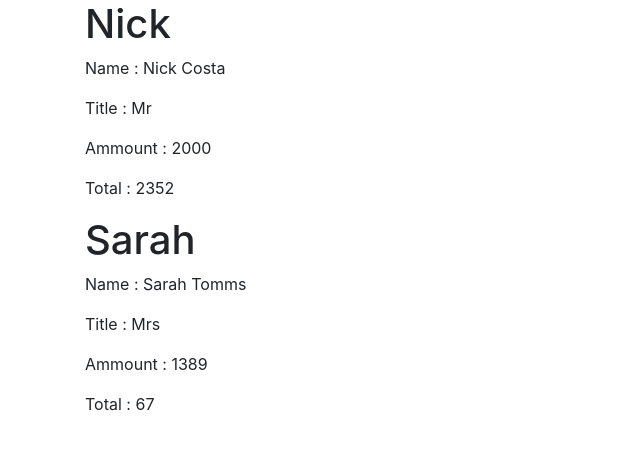
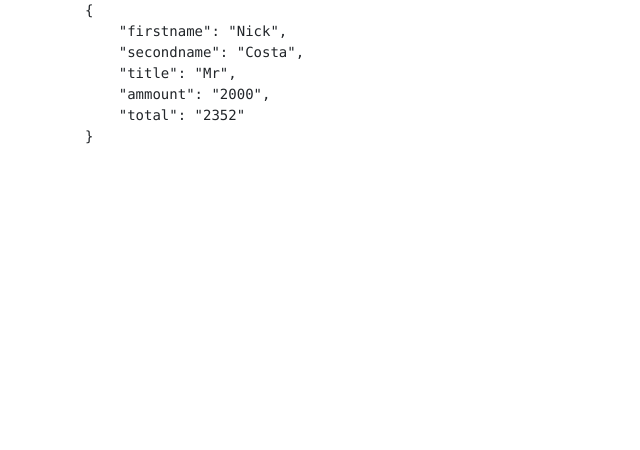
Before and after one commit to nickcosta/suade_test, a Django app: page /report/ in a window 1280 px wide. Shown: the top 450 px of the page, without its empty margins (0-640 px from the left). Run offline with Django 3.2, Linux system fonts and the light colour scheme; some libraries are stand-ins or nearby versions.

Commit message:
updated the output of the dummy data to match the test spec

```diff
--- a/suade_test_proj/metrics_report/templates/metrics_report/report.html
+++ b/suade_test_proj/metrics_report/templates/metrics_report/report.html
@@ -1,10 +1,4 @@
 {% extends "metrics_report/base.html" %}
 {% block content %}
-	{% for post in posts %}
-		<h1>{{ post.firstname }}</h1>
-		<p>Name : {{ post.firstname }} {{ post.secondname }}</p>
-		<p>Title : {{ post.title }}</p>
-		<p>Ammount : {{ post.ammount }}</p>
-		<p>Total : {{ post.total }}</p>
-	{% endfor %}
+		<pre>{{ json }}</pre>
 {% endblock content %}
--- a/suade_test_proj/metrics_report/views.py
+++ b/suade_test_proj/metrics_report/views.py
@@ -1,29 +1,25 @@
 from django.shortcuts import render
+import json
 
 
-test_data = [
-	{
-		'firstname' : 'Nick',
-		'secondname' : 'Costa',
-		'title' : 'Mr',
-		'ammount' : '2000',
-		'total' : '2352',
-	},
-	{
-		'firstname' : 'Sarah',
-		'secondname' : 'Tomms',
-		'title' : 'Mrs',
-		'ammount' : '1389',
-		'total' : '67',
-	}
-]
+test_data = {
+				'firstname' : 'Nick',
+				'secondname' : 'Costa',
+				'title' : 'Mr',
+				'ammount' : '2000',
+				'total' : '2352'
+			}
+
+json_object = json.dumps(test_data, indent = 4)
+
+
 
 def home(request):
 	return render(request, 'metrics_report/home.html')
 
 def report(request):
 	context = {
-		'posts': test_data,
+		'json': json_object,
 		'title': 'Metrics Report Data'
 
 	}
```
